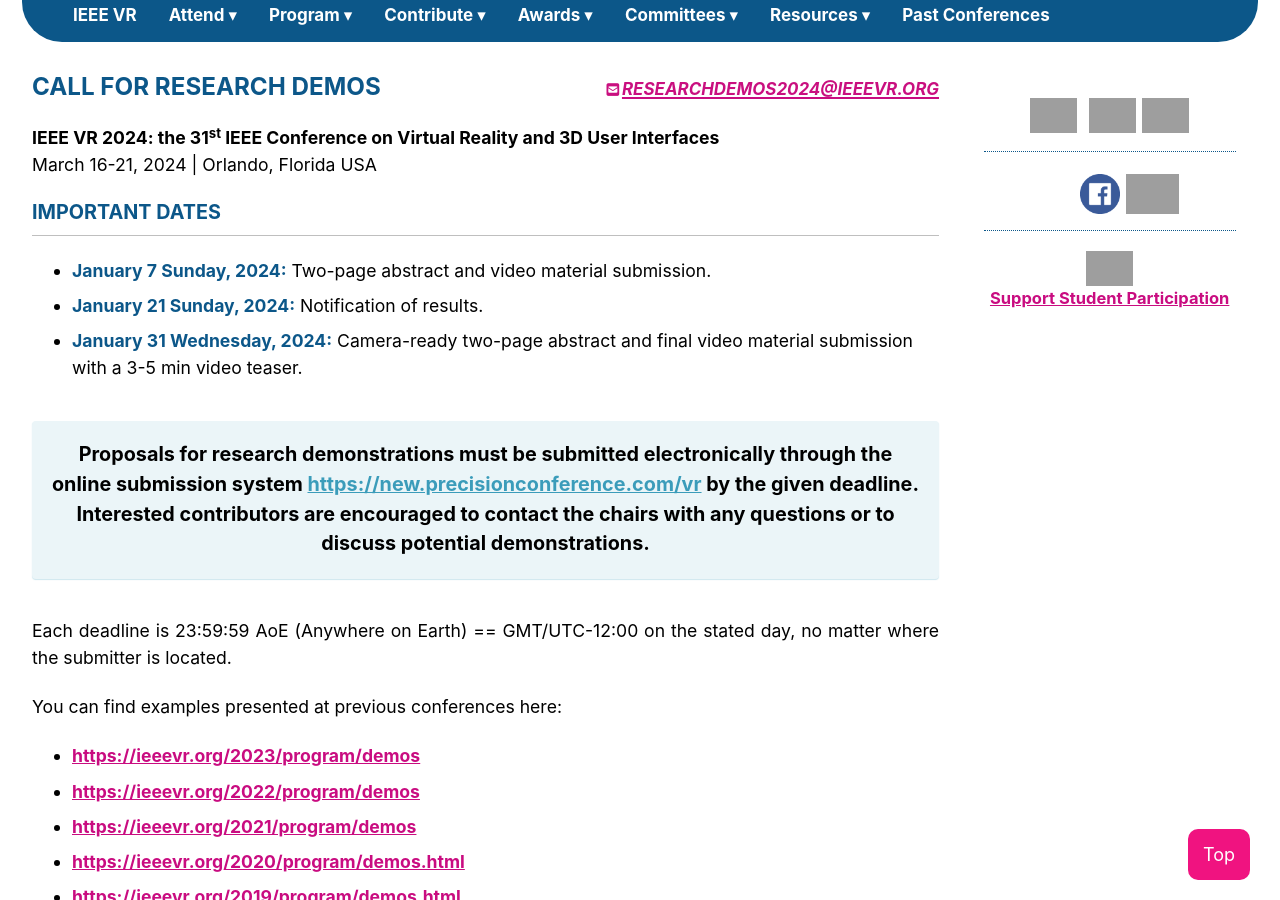
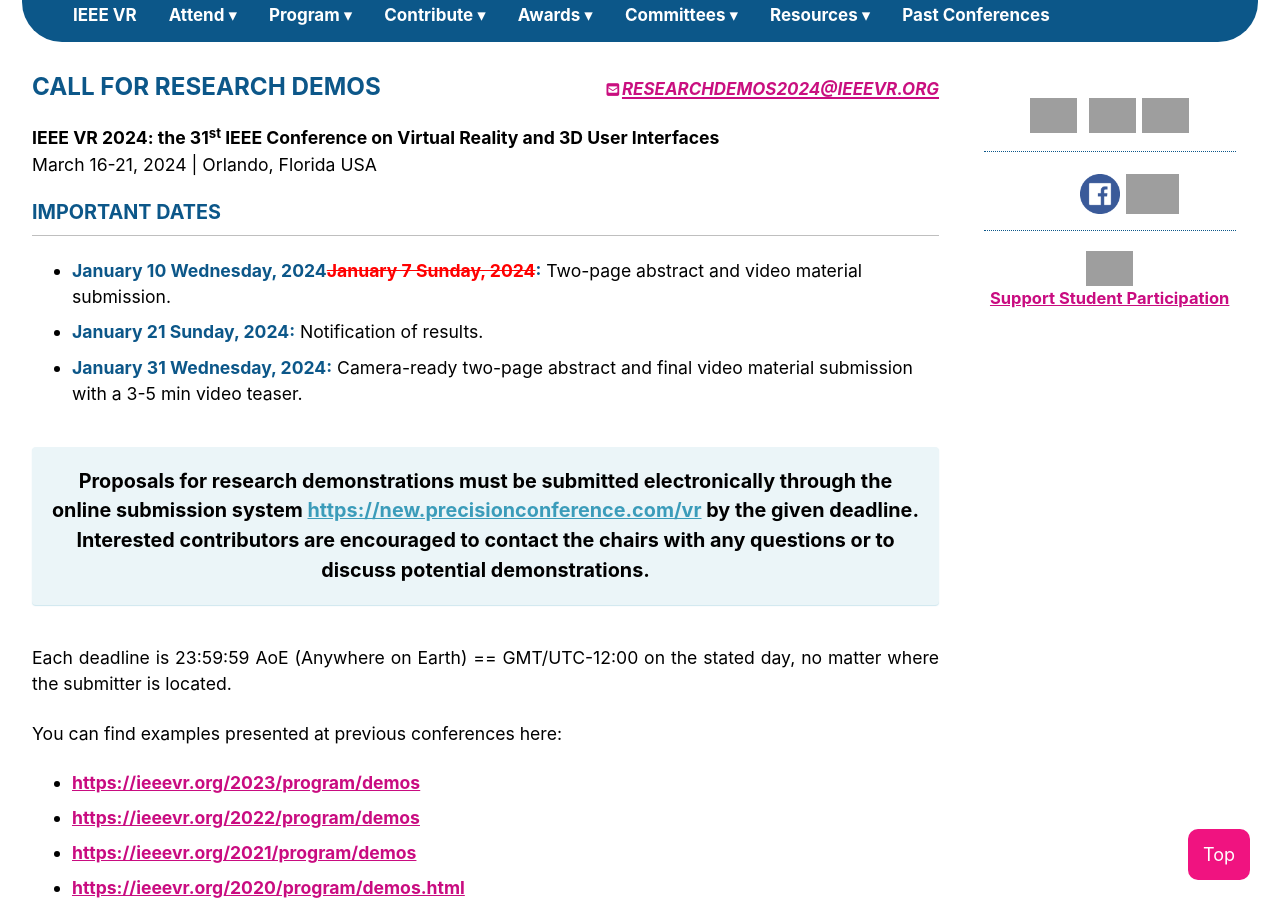
Before and after one commit to ieeevr/2024, a Jekyll site: the page built from contribute/demos/index.md, in a window 1280 px wide and 900 px high, scrolled down 491 px. Built offline with Jekyll 4.4.1, drawn with Linux system fonts in a browser that asks for light colours; cached includes are drawn as plain includes; nearby versions of some CDN libraries; grey boxes are pictures that could not be loaded.

Commit message:
deadline updated

```diff
--- a/contribute/demos/index.md
+++ b/contribute/demos/index.md
@@ -27,7 +27,7 @@
 
     <h2 id="important-dates"> Important Dates </h2>
     <ul>
-        <li><b>January 7 Sunday, 2024:</b> Two-page abstract and video material submission.</li>
+        <li><b>January 10 Wednesday, 2024<span style="color:red; text-decoration:Line-through;">January 7 Sunday, 2024</span>:</b> Two-page abstract and video material submission.</li>
         <li><b>January 21 Sunday, 2024:</b> Notification of results.</li>
         <li><b>January 31 Wednesday, 2024:</b> Camera-ready two-page abstract and final video material submission with a 3-5 min video teaser.</li>
     </ul>
```
